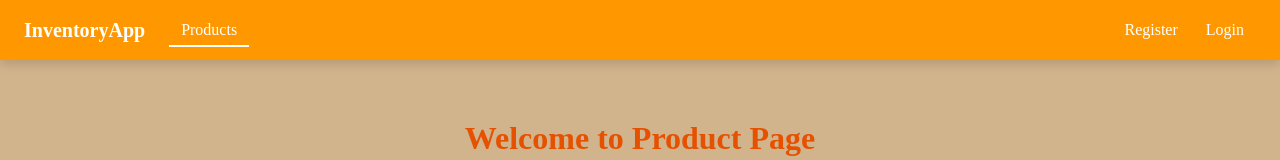
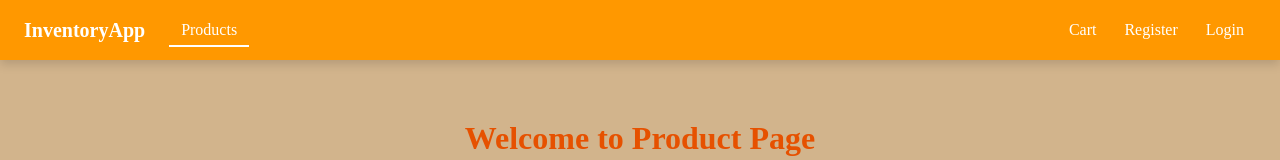
Before and after one commit to shrest21/capstone_chubb_frontend, an Angular app: page /products in a window 1280 px wide. Shown: the top 160 px of the page. Built offline with nearby package versions, Linux system fonts and the light colour scheme; no server answers.

Commit message:
Added cart feature in nav bar

```diff
--- a/src/app/app.component.html
+++ b/src/app/app.component.html
@@ -12,6 +12,9 @@
   @if (!isLoggedIn) {
     <ul class="navbar-nav ml-auto">
       <li class="nav-item">
+        <a routerLink="/cart" routerLinkActive="active" class="nav-link">Cart</a>
+      </li>
+      <li class="nav-item">
         <a routerLink="/register" routerLinkActive="active" class="nav-link">Register</a>
       </li>
       <li class="nav-item">
@@ -20,6 +23,9 @@
     </ul>
   } @else {
     <ul class="navbar-nav ml-auto">
+      <li class="nav-item">
+        <a routerLink="/cart" routerLinkActive="active" class="nav-link">Cart</a>
+      </li>
       <li class="nav-item">
         <a routerLink="/profile" routerLinkActive="active" class="nav-link">{{ username }}</a>
       </li>
```
